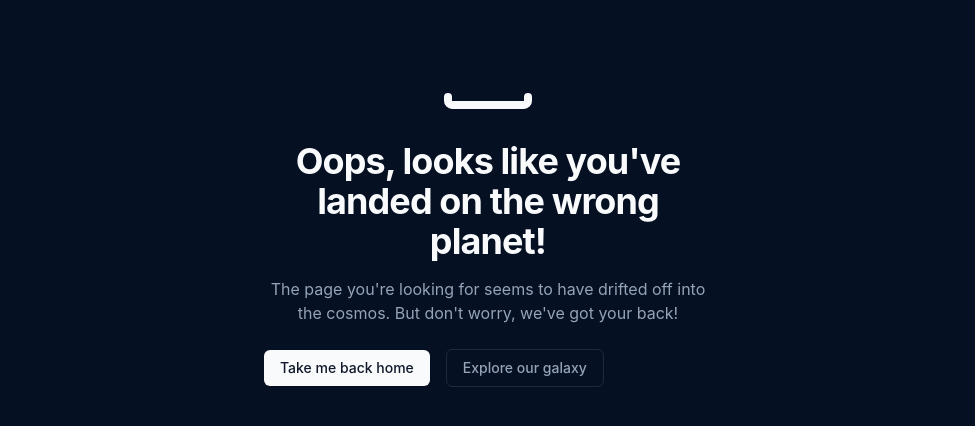
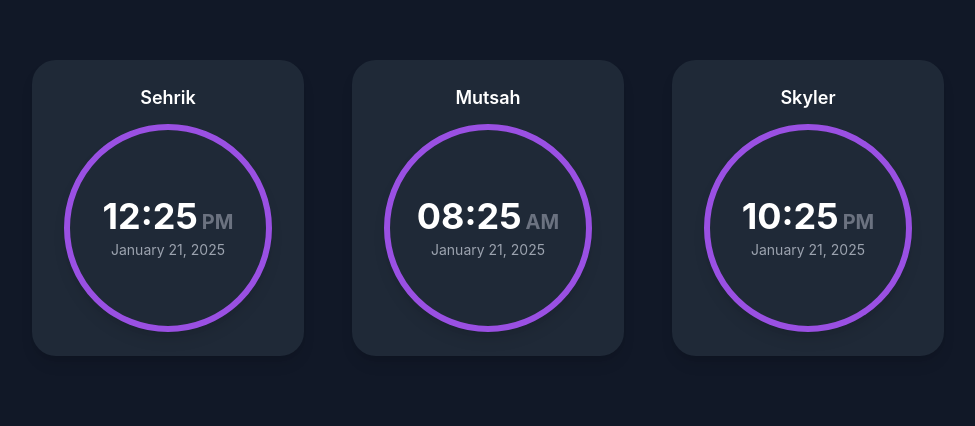
Before and after one commit to fazlulShanto/Taskcord-client, a React (Vite) app: page /admin/clock in a window 1280 px wide. Shown: the part 192-618 px from the top of the page, without its empty margins (152-1127 px from the left). Built offline with nearby package versions, Linux system fonts and the light colour scheme; no server answers.

Commit message:
Created admin route and clock subroute

```diff
--- a/package.json
+++ b/package.json
@@ -26,6 +26,8 @@
     "axios": "^1.7.9",
     "class-variance-authority": "^0.7.1",
     "clsx": "^2.1.1",
+    "date-fns": "^4.1.0",
+    "date-fns-tz": "^3.2.0",
     "framer-motion": "^12.0.0",
     "lucide-react": "^0.473.0",
     "react": "^18.3.1",
--- /dev/null
+++ b/src/components/common/clockFace.tsx
@@ -0,0 +1,59 @@
+import { format } from "date-fns";
+import { toZonedTime } from "date-fns-tz";
+import React, { useEffect, useState } from "react";
+
+type ClockFaceProps = {
+  currentTimeZone?: string;
+  memberName?: string;
+};
+
+const ClockFace: React.FC<ClockFaceProps> = ({
+  currentTimeZone = "Africa/Johannesburg",
+  memberName = "User",
+}) => {
+  const [date, setDate] = useState(new Date());
+  // first to zonedTime
+  const [zonedTime, setZonedTime] = useState(
+    toZonedTime(new Date(), currentTimeZone)
+  );
+  // third to display
+  useEffect(() => {
+    const interval = setInterval(() => {
+      setDate(new Date());
+      setZonedTime(toZonedTime(new Date(), currentTimeZone));
+    }, 1000);
+
+    return () => clearInterval(interval);
+  }, [currentTimeZone]);
+
+  const isPM = zonedTime.getHours() >= 12;
+
+  return (
+    <div className="flex items-center justify-center flex-col">
+      {/* Location */}
+      <div className="mb-3">
+        <span className=" text-white text-sm md:text-lg font-semibold">
+          {memberName}
+        </span>
+      </div>
+
+      <div className="relative w-36 h-36 md:w-52 md:h-52 bg-gray-800 rounded-full flex flex-col items-center justify-center shadow-lg">
+        {/* Circle Border */}
+        <div className="absolute inset-0 rounded-full border-[6px] border-purple-500 opacity-90"></div>
+        {/* Time */}
+        <span className="text-white text-2xl md:text-4xl font-bold space-x-1">
+          <span>{format(zonedTime, "hh:mm")}</span>
+          <span className="text-sm md:text-xl font-bold text-gray-500">
+            {isPM ? "PM" : "AM"}
+          </span>
+        </span>
+        {/* Date */}
+        <span className="text-gray-400 text-xs md:text-sm mt-1">
+          {format(date, "MMMM d, yyyy")}
+        </span>
+      </div>
+    </div>
+  );
+};
+
+export default ClockFace;
--- /dev/null
+++ b/src/pages/clockPage/index.tsx
@@ -0,0 +1,26 @@
+import ClockFace from "@/components/common/clockFace";
+
+const userTimeZones = [
+  { memberName: "Sehrik", timezone: "Asia/Dhaka" },
+  { memberName: "Mutsah", timezone: "Africa/Johannesburg" },
+  { memberName: "Skyler", timezone: "America/Los_Angeles" },
+];
+function ClockFacePage() {
+  return (
+    <div className="flex flex-col md:flex-row space-x-0 md:space-x-12 space-y-8 md:space-y-0 items-center justify-center bg-gray-900 min-h-screen">
+      {userTimeZones.map((timeZone, index) => (
+        <div
+          key={index}
+          className="bg-gray-800 py-6 px-8 rounded-3xl shadow-lg"
+        >
+          <ClockFace
+            currentTimeZone={timeZone.timezone}
+            memberName={timeZone.memberName}
+          />
+        </div>
+      ))}
+    </div>
+  );
+}
+
+export default ClockFacePage;
--- a/src/routeTree.gen.ts
+++ b/src/routeTree.gen.ts
@@ -13,9 +13,11 @@
 import { Route as rootRoute } from './routes/__root'
 import { Route as PlaygroundImport } from './routes/playground'
 import { Route as OnboardingImport } from './routes/onboarding'
+import { Route as AdminImport } from './routes/admin'
 import { Route as AboutImport } from './routes/about'
 import { Route as IndexImport } from './routes/index'
 import { Route as ProjectProjectIdImport } from './routes/project/$projectId'
+import { Route as AdminClockImport } from './routes/admin/clock'
 import { Route as ProjectProjectIdIndexImport } from './routes/project/$projectId/index'
 import { Route as ProjectProjectIdTeamSettingsImport } from './routes/project/$projectId/team-settings'
 import { Route as ProjectProjectIdDashboardImport } from './routes/project/$projectId/dashboard'
@@ -31,6 +33,12 @@ const PlaygroundRoute = PlaygroundImport.update({
 const OnboardingRoute = OnboardingImport.update({
   id: '/onboarding',
   path: '/onboarding',
+  getParentRoute: () => rootRoute,
+} as any)
+
+const AdminRoute = AdminImport.update({
+  id: '/admin',
+  path: '/admin',
   getParentRoute: () => rootRoute,
 } as any)
 
@@ -50,6 +58,12 @@ const ProjectProjectIdRoute = ProjectProjectIdImport.update({
   id: '/project/$projectId',
   path: '/project/$projectId',
   getParentRoute: () => rootRoute,
+} as any)
+
+const AdminClockRoute = AdminClockImport.update({
+  id: '/clock',
+  path: '/clock',
+  getParentRoute: () => AdminRoute,
 } as any)
 
 const ProjectProjectIdIndexRoute = ProjectProjectIdIndexImport.update({
@@ -89,6 +103,13 @@ declare module '@tanstack/react-router' {
       preLoaderRoute: typeof AboutImport
       parentRoute: typeof rootRoute
     }
+    '/admin': {
+      id: '/admin'
+      path: '/admin'
+      fullPath: '/admin'
+      preLoaderRoute: typeof AdminImport
+      parentRoute: typeof rootRoute
+    }
     '/onboarding': {
       id: '/onboarding'
       path: '/onboarding'
@@ -102,6 +123,13 @@ declare module '@tanstack/react-router' {
       fullPath: '/playground'
       preLoaderRoute: typeof PlaygroundImport
       parentRoute: typeof rootRoute
+    }
+    '/admin/clock': {
+      id: '/admin/clock'
+      path: '/clock'
+      fullPath: '/admin/clock'
+      preLoaderRoute: typeof AdminClockImport
+      parentRoute: typeof AdminImport
     }
     '/project/$projectId': {
       id: '/project/$projectId'
@@ -136,6 +164,16 @@ declare module '@tanstack/react-router' {
 
 // Create and export the route tree
 
+interface AdminRouteChildren {
+  AdminClockRoute: typeof AdminClockRoute
+}
+
+const AdminRouteChildren: AdminRouteChildren = {
+  AdminClockRoute: AdminClockRoute,
+}
+
+const AdminRouteWithChildren = AdminRoute._addFileChildren(AdminRouteChildren)
+
 interface ProjectProjectIdRouteChildren {
   ProjectProjectIdDashboardRoute: typeof ProjectProjectIdDashboardRoute
   ProjectProjectIdTeamSettingsRoute: typeof ProjectProjectIdTeamSettingsRoute
@@ -154,8 +192,10 @@ const ProjectProjectIdRouteWithChildren =
 export interface FileRoutesByFullPath {
   '/': typeof IndexRoute
   '/about': typeof AboutRoute
+  '/admin': typeof AdminRouteWithChildren
   '/onboarding': typeof OnboardingRoute
   '/playground': typeof PlaygroundRoute
+  '/admin/clock': typeof AdminClockRoute
   '/project/$projectId': typeof ProjectProjectIdRouteWithChildren
   '/project/$projectId/dashboard': typeof ProjectProjectIdDashboardRoute
   '/project/$projectId/team-settings': typeof ProjectProjectIdTeamSettingsRoute
@@ -165,8 +205,10 @@ export interface FileRoutesByFullPath {
 export interface FileRoutesByTo {
   '/': typeof IndexRoute
   '/about': typeof AboutRoute
+  '/admin': typeof AdminRouteWithChildren
   '/onboarding': typeof OnboardingRoute
   '/playground': typeof PlaygroundRoute
+  '/admin/clock': typeof AdminClockRoute
   '/project/$projectId/dashboard': typeof ProjectProjectIdDashboardRoute
   '/project/$projectId/team-settings': typeof ProjectProjectIdTeamSettingsRoute
   '/project/$projectId': typeof ProjectProjectIdIndexRoute
@@ -176,8 +218,10 @@ export interface FileRoutesById {
   __root__: typeof rootRoute
   '/': typeof IndexRoute
   '/about': typeof AboutRoute
+  '/admin': typeof AdminRouteWithChildren
   '/onboarding': typeof OnboardingRoute
   '/playground': typeof PlaygroundRoute
+  '/admin/clock': typeof AdminClockRoute
   '/project/$projectId': typeof ProjectProjectIdRouteWithChildren
   '/project/$projectId/dashboard': typeof ProjectProjectIdDashboardRoute
   '/project/$projectId/team-settings': typeof ProjectProjectIdTeamSettingsRoute
@@ -189,8 +233,10 @@ export interface FileRouteTypes {
   fullPaths:
     | '/'
     | '/about'
+    | '/admin'
     | '/onboarding'
     | '/playground'
+    | '/admin/clock'
     | '/project/$projectId'
     | '/project/$projectId/dashboard'
     | '/project/$projectId/team-settings'
@@ -199,8 +245,10 @@ export interface FileRouteTypes {
   to:
     | '/'
     | '/about'
+    | '/admin'
     | '/onboarding'
     | '/playground'
+    | '/admin/clock'
     | '/project/$projectId/dashboard'
     | '/project/$projectId/team-settings'
     | '/project/$projectId'
@@ -208,8 +256,10 @@ export interface FileRouteTypes {
     | '__root__'
     | '/'
     | '/about'
+    | '/admin'
     | '/onboarding'
     | '/playground'
+    | '/admin/clock'
     | '/project/$projectId'
     | '/project/$projectId/dashboard'
     | '/project/$projectId/team-settings'
@@ -220,6 +270,7 @@ export interface FileRouteTypes {
 export interface RootRouteChildren {
   IndexRoute: typeof IndexRoute
   AboutRoute: typeof AboutRoute
+  AdminRoute: typeof AdminRouteWithChildren
   OnboardingRoute: typeof OnboardingRoute
   PlaygroundRoute: typeof PlaygroundRoute
   ProjectProjectIdRoute: typeof ProjectProjectIdRouteWithChildren
@@ -228,6 +279,7 @@ export interface RootRouteChildren {
 const rootRouteChildren: RootRouteChildren = {
   IndexRoute: IndexRoute,
   AboutRoute: AboutRoute,
+  AdminRoute: AdminRouteWithChildren,
   OnboardingRoute: OnboardingRoute,
   PlaygroundRoute: PlaygroundRoute,
   ProjectProjectIdRoute: ProjectProjectIdRouteWithChildren,
@@ -245,6 +297,7 @@ export const routeTree = rootRoute
       "children": [
         "/",
         "/about",
+        "/admin",
         "/onboarding",
         "/playground",
         "/project/$projectId"
@@ -256,11 +309,21 @@ export const routeTree = rootRoute
     "/about": {
       "filePath": "about.tsx"
     },
+    "/admin": {
+      "filePath": "admin.tsx",
+      "children": [
+        "/admin/clock"
+      ]
+    },
     "/onboarding": {
       "filePath": "onboarding.tsx"
     },
     "/playground": {
       "filePath": "playground.tsx"
+    },
+    "/admin/clock": {
+      "filePath": "admin/clock.tsx",
+      "parent": "/admin"
     },
     "/project/$projectId": {
       "filePath": "project/$projectId.tsx",
--- /dev/null
+++ b/src/routes/admin.tsx
@@ -0,0 +1,13 @@
+import { createFileRoute, Outlet } from "@tanstack/react-router";
+
+export const Route = createFileRoute("/admin")({
+  component: AdminComponent,
+});
+
+function AdminComponent() {
+  return (
+    <div className="text-white bg-gray-900">
+      <Outlet />
+    </div>
+  );
+}
--- /dev/null
+++ b/src/routes/admin/clock.tsx
@@ -0,0 +1,6 @@
+import { createFileRoute } from "@tanstack/react-router";
+import ClockPage from "@/pages/clockPage";
+
+export const Route = createFileRoute("/admin/clock")({
+  component: ClockPage,
+});
```
Also changed, not shown: 1 other file (tests, documents, lock files or other folders).
